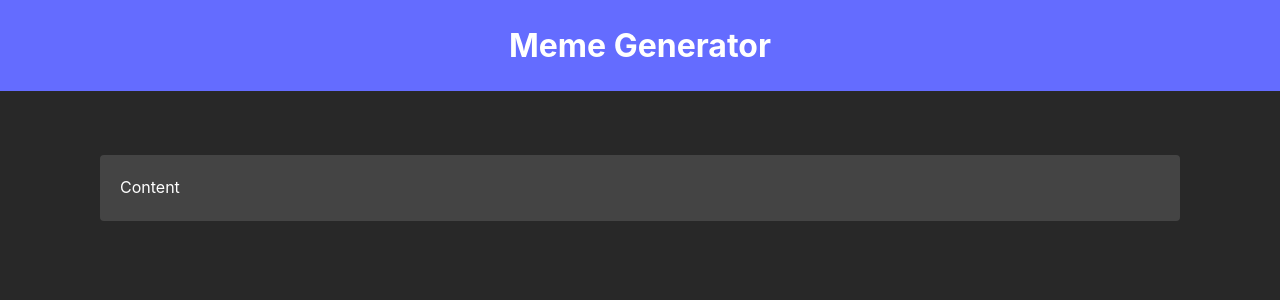
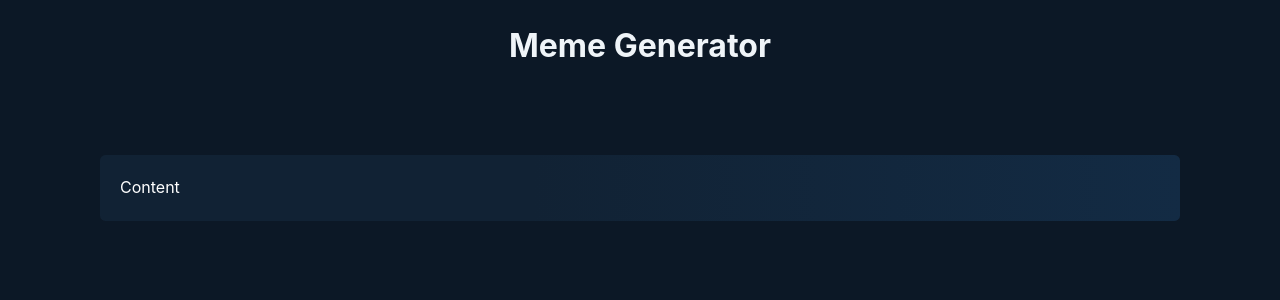
Before and after one commit to sylwia-werner/meme-generator, a React (Vite) app: page / in a window 1280 px wide. Shown: the top 300 px of the page. Built offline with nearby package versions, Linux system fonts and the light colour scheme.

Commit message:
add main styles

```diff
--- a/src/layouts/MainLayout.css
+++ b/src/layouts/MainLayout.css
@@ -1,7 +1,11 @@
 .header {
-	background-color: var(--color-primary);
-	padding: 1.25rem;
-	text-align: center;
+	display: flex;
+	justify-content: center;
+	color: var(--color-text-primary);
+}
+
+.heading {
+	margin: auto;
 }
 
 .main {
@@ -16,6 +20,10 @@
 	width: 100%;
 	max-width: 67.5rem;
 	padding: 1.25rem;
+}
+
+.main .container {
+	color: white;
 	border-radius: var(--radius);
-	background-color: var(--color-container);
+	background: var(--color-bg-gradient);
 }
--- a/src/layouts/MainLayout.tsx
+++ b/src/layouts/MainLayout.tsx
@@ -9,7 +9,9 @@ export const MainLayout = ({ children }: Props) => {
 	return (
 		<>
 			<header className="header">
-				<h1>Meme Generator</h1>
+				<div className="container">
+					<h1 className="heading">Meme Generator</h1>
+				</div>
 			</header>
 			<main className="main">
 				<div className="container">{children}</div>
--- a/src/styles/global.css
+++ b/src/styles/global.css
@@ -1,11 +1,19 @@
 :root {
-	--color-primary: #646cff;
-	--color-secondary: #535bf2;
-	--color-background: #282828;
-	--color-text: #ffffff;
-	--color-container: #444444;
+	--color-primary: #7d65fe;
+	--color-secondary: #2a3f56;
+	--color-text-primary: #eff4f8;
+	--color-text-secondary: #5c6e84;
+	--color-bg: #0c1826;
+	--color-container-primary: #112234;
+	--color-container-secondary: #132b44;
 
-	--radius: 0.25rem;
+	--color-bg-gradient: linear-gradient(
+		to right,
+		var(--color-container-primary) 40%,
+		var(--color-container-secondary) 100%
+	);
+
+	--radius: 0.35rem;
 }
 
 *,
@@ -24,7 +32,7 @@ html {
 
 	color-scheme: light dark;
 	color: var(--color-text);
-	background-color: var(--color-background);
+	background-color: var(--color-bg);
 
 	font-synthesis: none;
 	text-rendering: optimizeLegibility;
```
